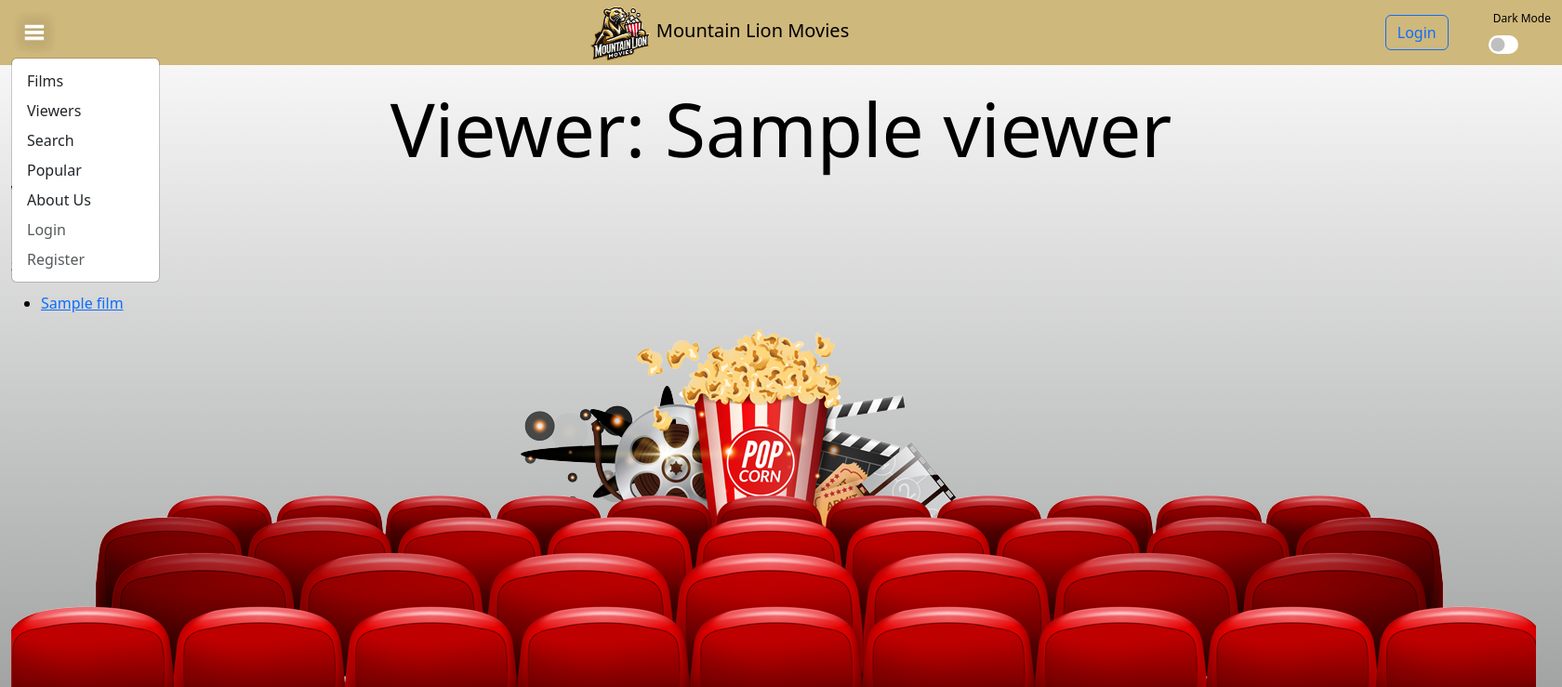
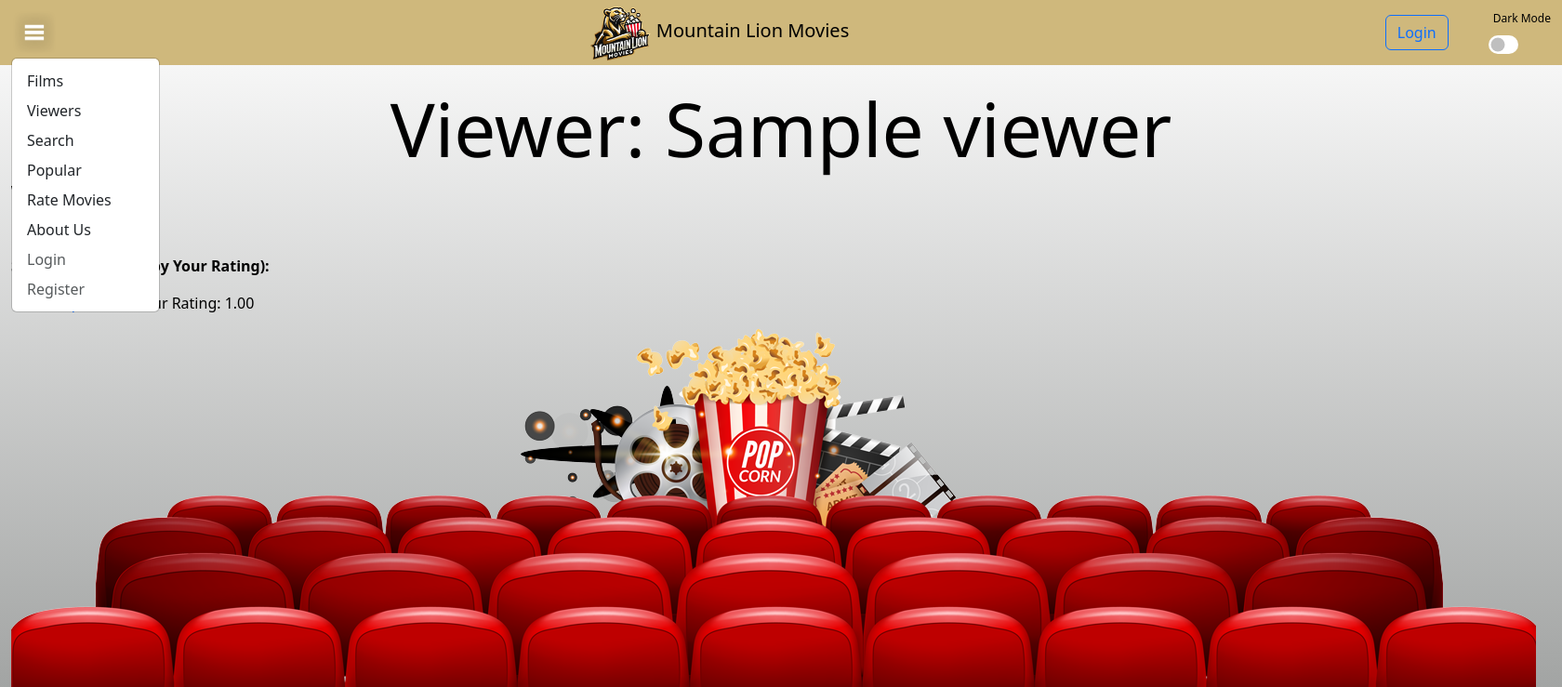
Before and after one commit to Ditmanson/mountainlionmovies, a Django app: page /viewers/1 in a window 1680 px wide, after a click that opens the changed part. Shown: the top 739 px of the page at 93% size. Run offline with Django 5.2, Linux system fonts and the light colour scheme; tables that the repository leaves empty hold one stand-in row (values such as "Sample post").

Commit message:
movie rating comparisons

```diff
--- a/filmproject/templates/filmproject/base_template.html
+++ b/filmproject/templates/filmproject/base_template.html
@@ -30,6 +30,7 @@
                     <li><a class="dropdown-item" href="{% url 'viewers' %}">Viewers</a></li>
                     <li><a class="dropdown-item" href="{% url 'search_movies' %}">Search</a></li>
                     <li><a class="dropdown-item" href="{% url 'popular_movies' %}">Popular</a></li>
+                    <li><a class="dropdown-item" href="{% url 'compare_movies' %}">Rate Movies</a></li> <!-- Added Rate Movies Link -->
                     <li><a class="dropdown-item" href="#">About Us</a></li>
                     {% if user.is_authenticated %}
                         <li class="dropdown-item"><a class="nav-link" href="{% url 'profile' %}">Profile</a></li>
--- a/filmproject/templates/filmproject/viewer_detail.html
+++ b/filmproject/templates/filmproject/viewer_detail.html
@@ -24,19 +24,20 @@
 
 <!-- Seen List -->
 <p>
-    <strong>Seen Films:</strong>
+    <strong>Seen Films (Sorted by Your Rating):</strong>
 </p>
 {% if seen_films %}
 <ul>
-    {% for film in seen_films %}
+    {% for item in seen_films %}
     <li>
-        <a href="{{ film.get_absolute_url }}">
-            {{ film.title }}
-        </a>
+        <a href="{{ item.film.get_absolute_url }}">
+            {{ item.film.title }}
+        </a> - Your Rating: {{ item.user_rating|floatformat:2 }}
+
     </li>
     {% endfor %}
 </ul>
 {% else %}
-<p>This viewer has not marked any films as seen yet.</p>
+<p>This viewer has not rated any seen films yet.</p>
 {% endif %}
 {% endblock %}
--- a/filmproject/urls.py
+++ b/filmproject/urls.py
@@ -6,6 +6,8 @@ from .views import FilmListView, FilmDetailView, ViewerListView, ViewerDetailVie
 urlpatterns = [
     path('', index, name='index'),
     path('accounts/profile/', views.profile, name='profile'),
+    path('activate/<uidb64>/<token>/', views.activate, name='activate'),
+    path('compare/', views.compare_movies, name='compare_movies'),
     path('films/', FilmListView.as_view(), name='film-list'),
     path('films/<int:pk>', FilmDetailView.as_view(), name='film-detail'),
     path('films/<int:pk>/add_to_watchlist/', views.add_to_watchlist, name='add_to_watchlist'),
@@ -14,16 +16,13 @@ urlpatterns = [
     path('films/<int:pk>/remove_from_watchlist/', views.remove_from_watchlist, name='remove_from_watchlist'),
     path('login/', auth_views.LoginView.as_view(template_name='filmproject/login.html'), name='login'),
     path('logout/', auth_views.LogoutView.as_view(template_name='filmproject/logout.html'), name='logout'),
+    path('password_reset/', auth_views.PasswordResetView.as_view(template_name='filmproject/password_reset.html'), name='password_reset'),
+    path('password_reset/done/', auth_views.PasswordResetDoneView.as_view(template_name='filmproject/password_reset_done.html'), name='password_reset_done'),
     path('popular_movies', popular_movies, name='popular_movies'),
     path('register/', views.register, name='register'),
-
-    path('password_reset/', auth_views.PasswordResetView.as_view(template_name='filmproject/password_reset.html'), name='password_reset'),
     path('reset/<uidb64>/<token>/', auth_views.PasswordResetConfirmView.as_view(template_name='filmproject/password_reset_confirm.html'), name='password_reset_confirm'),
-    path('password_reset/done/', auth_views.PasswordResetDoneView.as_view(template_name='filmproject/password_reset_done.html'), name='password_reset_done'),
     path('reset/done/', auth_views.PasswordResetCompleteView.as_view(template_name='filmproject/password_reset_complete.html'), name='password_reset_complete'),
-
     path('search_movies', search_movies, name='search_movies'),
     path('viewers/', ViewerListView.as_view(), name='viewers'),
     path('viewers/<int:pk>', ViewerDetailView.as_view(), name='viewer-detail'),
-    path('activate/<uidb64>/<token>/', views.activate, name='activate'),
 ]
--- a/filmproject/views.py
+++ b/filmproject/views.py
@@ -1,22 +1,26 @@
+from datetime import date
 from django.contrib.auth import login
 from django.contrib.auth.decorators import login_required
+from django.contrib.auth.models import User
+from django.contrib.sites.shortcuts import get_current_site
+from django.core.mail import send_mail
 from django.core.paginator import Paginator
+from django.db import IntegrityError
+from django.db import models
+from django.db.models import Case, Count, F, Q, Sum, Value, When
 from django.http import HttpResponse
 from django.shortcuts import get_object_or_404, redirect, render
+from django.template.loader import render_to_string
 from django.urls import reverse_lazy
 from django.utils.decorators import method_decorator
+from django.utils.encoding import force_bytes, force_str
+from django.utils.http import urlsafe_base64_encode, urlsafe_base64_decode
 from django.views import generic
 from django.views.generic import ListView
 from .forms import ViewerRegistrationForm
 from .models import Collection, Company, Country, Film, Genre, Keyword, Language, Person, Viewer, LT_Films_Cast, LT_Films_Companies, LT_Films_Countries, LT_Films_Crew, LT_Films_Genres, LT_Films_Keywords, LT_Films_Languages, LT_Viewer_Ratings, LT_Viewer_Seen, LT_Viewer_Watchlist
-from django.db import IntegrityError
-from django.contrib.sites.shortcuts import get_current_site
-from django.utils.http import urlsafe_base64_encode, urlsafe_base64_decode
-from django.utils.encoding import force_bytes, force_str
-from django.contrib.auth.models import User
-from django.core.mail import send_mail
-from django.template.loader import render_to_string
 from .tokens import account_activation_token
+import random
 
 class FilmDetailView(generic.DetailView):
     model = Film
@@ -24,21 +28,16 @@ class FilmDetailView(generic.DetailView):
     def get_context_data(self, **kwargs):
         context = super().get_context_data(**kwargs)
         film = self.get_object()
-        # Check if the user is authenticated
         if self.request.user.is_authenticated:
             viewer = self.request.user.viewer
             context['is_seen'] = viewer.has_seen_film(film)
             context['is_in_watchlist'] = viewer.is_in_watchlist(film)
         else:
-            # If the user is not authenticated, set defaults for 'is_seen' and 'is_in_watchlist'
             context['is_seen'] = False
             context['is_in_watchlist'] = False
-        # Pass the film data for non-authenticated users to view the film details
         context['film'] = film
         return context
-
     def post(self, request, *args, **kwargs):
-        # If the user is not authenticated, redirect to login page with 'next' parameter
         if not request.user.is_authenticated:
             return redirect(f"{reverse_lazy('login')}?next={request.path}")
         film = self.get_object()
@@ -64,7 +63,6 @@ class FilmDetailView(generic.DetailView):
             if watchlist_entry:
                 watchlist_entry.watchlist = False
                 watchlist_entry.save()
-
         # Redirect back to the film detail page
         return redirect('film-detail', pk=film.id)
 
@@ -73,7 +71,6 @@ class FilmListView(ListView):
     template_name = 'film_list.html'
     context_object_name = 'film_list'
     paginate_by = 20
-
     def post(self, request, *args, **kwargs):
         # If the user is not authenticated, they cannot perform post actions like marking as seen or adding to watchlist
         if not request.user.is_authenticated:
@@ -103,10 +100,8 @@ class FilmListView(ListView):
             if watchlist_entry:
                 watchlist_entry.watchlist = False
                 watchlist_entry.save()
-
         # Redirect back to the same page
         return redirect(f"{reverse_lazy('film-list')}?page={page_number}")
-
     def get_context_data(self, **kwargs):
         context = super().get_context_data(**kwargs)
         if self.request.user.is_authenticated:
@@ -126,25 +121,56 @@ class ViewerDetailView(generic.DetailView):
 
     def get_context_data(self, **kwargs):
         context = super().get_context_data(**kwargs)
-
-        # Fetch the viewer using the 'pk' from the URL instead of the logged-in user
         viewer = self.get_object()
-
-        # Get the films in this viewer's watchlist
+        # Get films in the viewer's watchlist
         watchlist = Film.objects.filter(lt_viewer_watchlist__viewer=viewer, lt_viewer_watchlist__watchlist=True)
-
-        # Get the films this viewer has marked as seen
+        # Fetch all films the viewer has seen
         seen_films = Film.objects.filter(lt_viewer_seen__viewer=viewer, lt_viewer_seen__seen_film=True)
-
-        # Add the fetched viewer and the lists to the context
-        context['viewer'] = viewer
+        # Calculate the dynamic rating for each film
+        film_ratings = []
+        for film in seen_films:
+            # Get total points for the film as film_a
+            a_points_sum = LT_Viewer_Ratings.objects.filter(film_a=film, viewer=viewer).aggregate(
+                total_a_points=Sum('a_points')
+            )['total_a_points'] or 0
+            # Get total points for the film as film_b
+            b_points_sum = LT_Viewer_Ratings.objects.filter(film_b=film, viewer=viewer).aggregate(
+                total_b_points=Sum(F('a_points') * -1 + 1)
+            )['total_b_points'] or 0
+            # Count total comparisons involving this film
+            total_count = LT_Viewer_Ratings.objects.filter(
+                models.Q(film_a=film) | models.Q(film_b=film), viewer=viewer
+            ).count()
+            # Calculate the user rating dynamically
+            user_rating = (a_points_sum + b_points_sum) / total_count if total_count > 0 else 0
+            # Add to film ratings list
+            film_ratings.append({
+                'film': film,
+                'user_rating': user_rating
+            })
+        # Sort the films by rating in descending order
+        film_ratings.sort(key=lambda x: x['user_rating'], reverse=True)
+        # Add to context
         context['watchlist'] = watchlist
-        context['seen_films'] = seen_films
-
+        context['seen_films'] = film_ratings
         return context
 
 class ViewerListView(generic.ListView):
     model = Viewer
+
+def activate(request, uidb64, token):
+    try:
+        uid = force_str(urlsafe_base64_decode(uidb64))
+        user = User.objects.get(pk=uid)
+    except (TypeError, ValueError, OverflowError, User.DoesNotExist):
+        user = None
+    if user is not None and account_activation_token.check_token(user, token):
+        user.is_active = True
+        user.save()
+        login(request, user)
+        return redirect('index')
+    else:
+        return render(request, 'filmproject/account_activation_invalid.html')
 
 @login_required
 def add_to_watchlist(request, pk):  # Assuming pk is passed in the URL
@@ -158,6 +184,42 @@ def add_to_watchlist(request, pk):  # Assuming pk is passed in the URL
         watchlist_entry.save()
         return redirect('film-detail', pk=pk)
     return redirect('film-detail', pk=pk)
+
+@login_required
+def compare_movies(request):
+    viewer = request.user.viewer
+    seen_movies = LT_Viewer_Seen.objects.filter(viewer=viewer, seen_film=True).values_list('film', flat=True)
+    if seen_movies.count() < 2:
+        return render(request, 'filmproject/compare_movies.html', {'message': "You need to mark at least two movies as seen to start comparing."})
+    # Randomly select two movies
+    movie1, movie2 = random.sample(list(Film.objects.filter(id__in=seen_movies)), 2)
+    # Ensure movie1 has the lower ID
+    if movie1.id > movie2.id:
+        movie1, movie2 = movie2, movie1
+    if request.method == 'POST':
+        selected_movie_id = request.POST.get('selected_movie')
+        # Assign `a_points` based on the user's choice
+        if selected_movie_id == str(movie1.id):
+            a_points = 1
+        elif selected_movie_id == "can't_decide":
+            a_points = 0.5
+        elif selected_movie_id == str(movie2.id):
+            a_points = 0
+        else:
+            # Handle unexpected cases where the selected_movie_id is not one of the given choices
+            return redirect('compare_movies')
+        # Update or create the LT_Viewer_Ratings entry for this comparison
+        rating, created = LT_Viewer_Ratings.objects.update_or_create(
+            viewer=viewer,
+            film_a=movie1,
+            film_b=movie2,
+            defaults={'a_points': a_points, 'date': date.today()}
+        )
+        # Update ratings for both films
+        update_viewer_rating(viewer, movie1)
+        update_viewer_rating(viewer, movie2)
+        return redirect('compare_movies')
+    return render(request, 'filmproject/compare_movies.html', {'movie1': movie1, 'movie2': movie2})
 
 def index(request):
     return render( request, 'filmproject/index.html')
@@ -194,9 +256,7 @@ def profile(request):
             except IntegrityError:
                 # Handle IntegrityError in case there's still a conflict
                 return render(request, 'filmproject/profile_error.html', {'error': 'Email conflict, unable to create viewer.'})
-
     return render(request, 'filmproject/profile.html', {'viewer': viewer})
-
 
 def register(request):
     if request.method == 'POST':
@@ -224,24 +284,7 @@ def register(request):
             return render(request, 'filmproject/registration_confirm.html')
     else:
         form = ViewerRegistrationForm()
-
     return render(request, 'filmproject/register.html', {'form': form})
-
-
-def activate(request, uidb64, token):
-    try:
-        uid = force_str(urlsafe_base64_decode(uidb64))
-        user = User.objects.get(pk=uid)
-    except (TypeError, ValueError, OverflowError, User.DoesNotExist):
-        user = None
-
-    if user is not None and account_activation_token.check_token(user, token):
-        user.is_active = True
-        user.save()
-        login(request, user)
-        return redirect('index')
-    else:
-        return render(request, 'filmproject/account_activation_invalid.html')
 
 @login_required
 def remove_from_seen(request, pk):
@@ -268,6 +311,42 @@ def remove_from_watchlist(request, pk):
 def search_movies(request):
     return render( request, 'filmproject/search_movies.html')
 
+def update_viewer_rating(viewer, film):
+    # Sum a_points where the film is in film_a
+    film_a_data = LT_Viewer_Ratings.objects.filter(viewer=viewer, film_a=film).aggregate(
+        total_a_points=Sum('a_points', default=0),
+        count_a=Count('id')
+    )
+    total_a_points = film_a_data['total_a_points'] or 0
+    count_a = film_a_data['count_a'] or 0
+
+    # Sum (1 - a_points) where the film is in film_b
+    film_b_data = LT_Viewer_Ratings.objects.filter(viewer=viewer, film_b=film).aggregate(
+        total_b_points=Sum(Case(
+            When(a_points=1, then=0),
+            When(a_points=0, then=1),
+            When(a_points=0.5, then=0.5),
+            default=0,
+            output_field=models.DecimalField()
+        )),
+        count_b=Count('id')
+    )
+    total_b_points = film_b_data['total_b_points'] or 0
+    count_b = film_b_data['count_b'] or 0
+
+    # Calculate total points and total comparisons
+    total_points = total_a_points + total_b_points
+    total_comparisons = count_a + count_b
+
+    # Calculate and update viewer_rating
+    if total_comparisons > 0:
+        viewer_rating = total_points / total_comparisons
+    else:
+        viewer_rating = None  # or set to 0 if you prefer
+
+    # Update the LT_Viewer_Seen entry with the new viewer_rating
+    LT_Viewer_Seen.objects.filter(viewer=viewer, film=film).update(viewer_rating=viewer_rating)
+
 def viewer_list(request):
     viewers = Viewer.objects.all()
     return render(request, 'filmproject/viewer_list.html', {'viewer_list': viewers})
```
Also changed, not shown: filmproject/models.py (+8 -4 lines), filmproject/templates/filmproject/compare_movies.html (added, +49 -0 lines), filmproject/migrations/0001_initial.py, filmproject/migrations/0002_alter_collection_backdrop_path_and_more.py (deleted).
